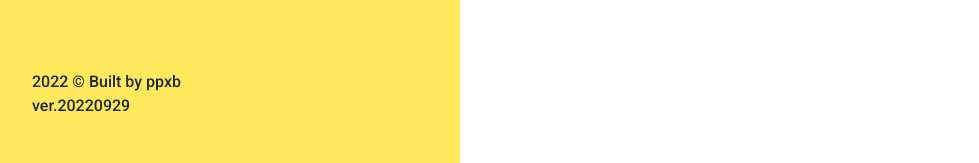
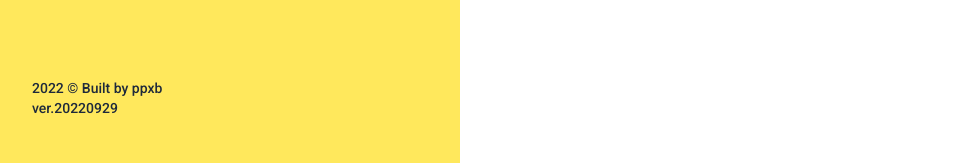
Before and after one commit to ppxb/evetion, a Vue app: page /#/login in a window 1280 px wide. Shown: the part 634-797 px from the top of the page, without its empty margins (0-979 px from the left). Built offline with nearby package versions, Linux system fonts and the light colour scheme.

Commit message:
fixed electron drag region

```diff
--- a/src/global.css
+++ b/src/global.css
@@ -26,6 +26,15 @@ body {
   font-family: 'Roboto', sans-serif;
   margin: 0;
   padding: 0;
+  -webkit-app-region: drag;
+}
+
+button {
+  -webkit-app-region: no-drag;
+}
+
+input {
+  -webkit-app-region: no-drag;
 }
 
 #app {
--- a/src/pages/login.vue
+++ b/src/pages/login.vue
@@ -14,7 +14,7 @@
           </h1>
           <p class="text-lg">该项目作为 Evetion LTS 版本提供技术支持</p>
         </div>
-        <div class="font-medium">
+        <div class="font-medium text-sm">
           <div>2022 © Built by ppxb</div>
           <div>ver.20220929</div>
         </div>
```
